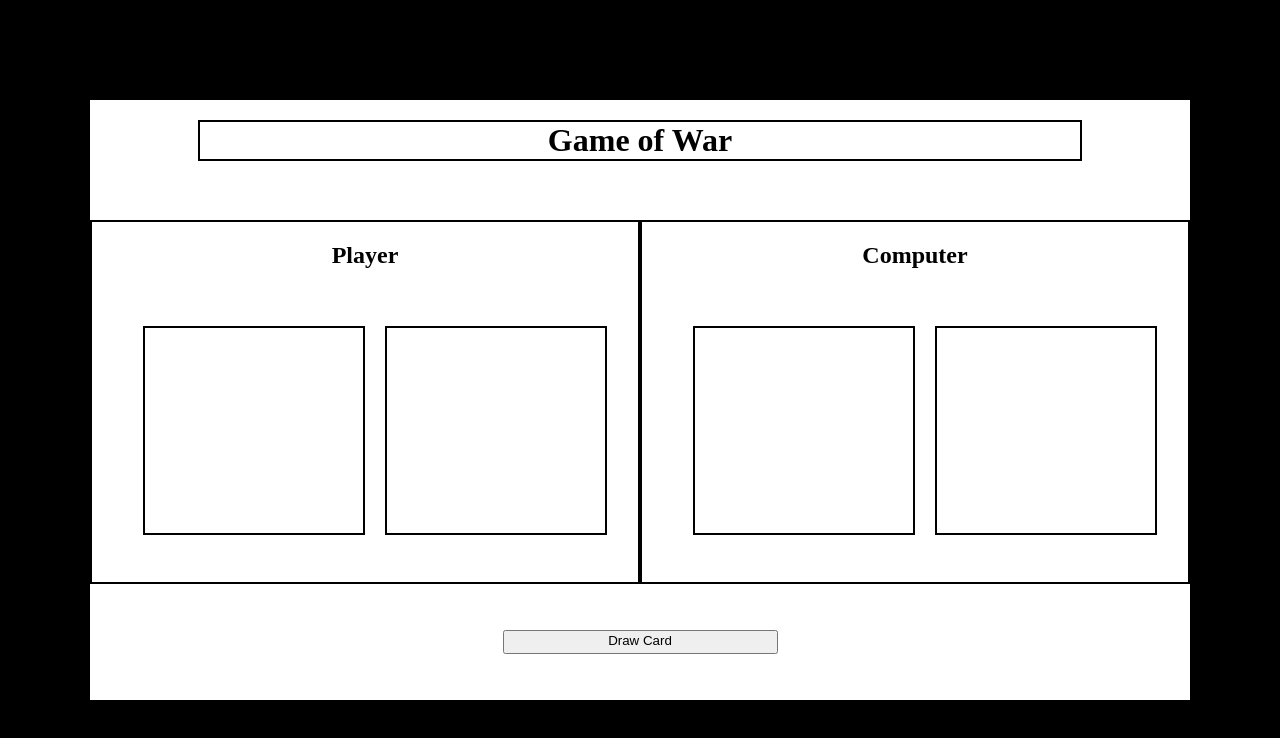
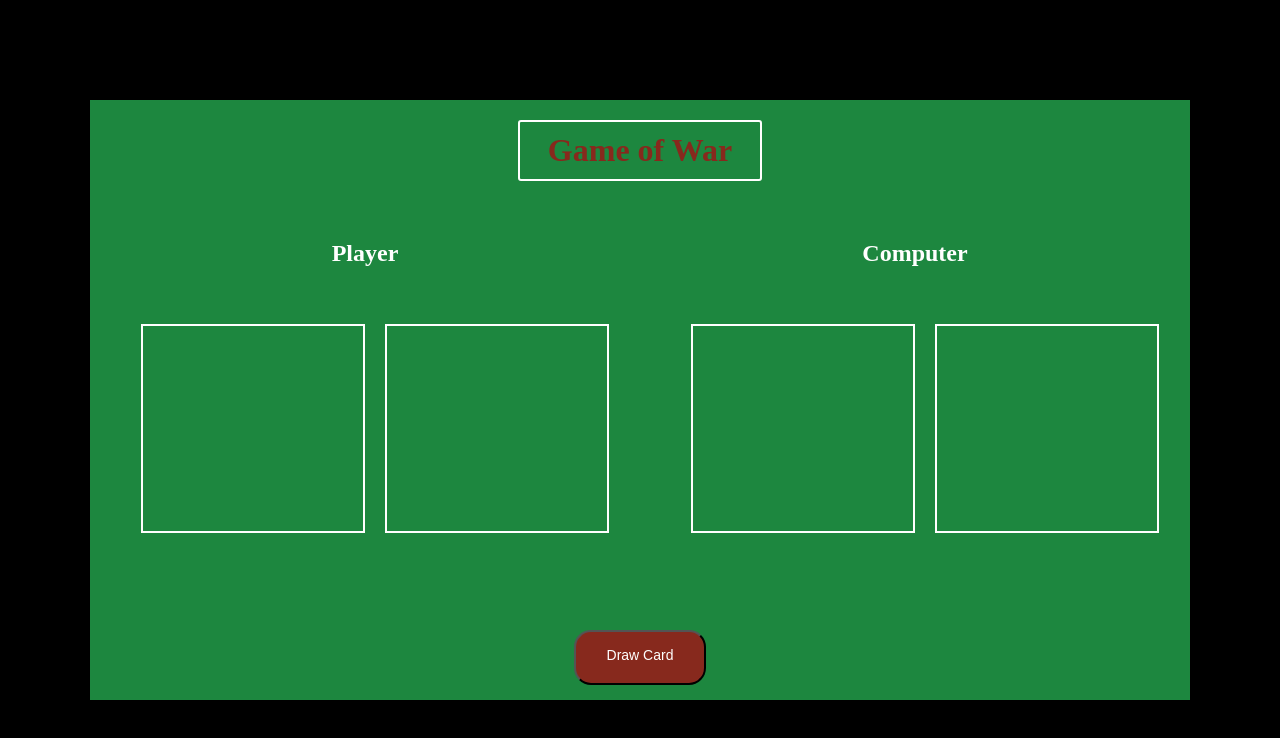
Before and after one commit to emg42/Lamarr, a plain HTML site: page index.html in a window 1280 px wide. Drawn offline with Linux system fonts and the light colour scheme.

Commit message:
added some css

```diff
--- a/styles.css
+++ b/styles.css
@@ -3,13 +3,14 @@ body {
 }
 
 .game-container {
-  background-color: white;
+  background-color: #1d873f;
   width: 1100px;
   height: 600px;
   margin: auto;
   margin-top: 100px;
   display: flex;
   flex-direction: column;
+
 
 }
 header {
@@ -18,14 +19,17 @@ height: 20%;
 }
 
 h1 {
-  border: solid 2px black;
-  width: 80%;
-  /*height: 100%;*/
+  border: solid 2px white;
+  border-radius: 3px;
+  width: 20%;
+  /* height: 100%; */
   margin: auto;
   margin-top: 20px;
   text-align: center;
   justify-content: center;
   display: flex;
+  color: #87291d;
+  padding: 10px;
 }
 
 .main {
@@ -36,9 +40,10 @@ h1 {
 .player, .computer {
   width: 50%;
   height: 100%;
-  border: solid 2px black;
+  /*border: solid 2px white;*/
   display: flex;
   flex-direction: column;
+  color: white;
 }
 h2 {
   display: flex;
@@ -49,7 +54,7 @@ h2 {
 .deck, .card {
   width: 40%;
   height: 80%;
-  border: solid 2px black;
+  border: solid 2px white;
   display: flex;
   flex-direction: column;
   margin-left: 20px;
@@ -71,9 +76,16 @@ h2 {
   justify-content: center;
 }
 button {
-  width: 25%;
+  width: 12%;
   height: 20%;
   display: flex;
   margin-top: 50px;
   justify-content: center;
+  font-size: 14px;
+  padding-bottom: 36px;
+  padding-top: 15px;
+  border-radius: 17px;
+  background-color: #87291d;
+  color: white;
 }
+}
```
Also changed, not shown: 1 other file.
